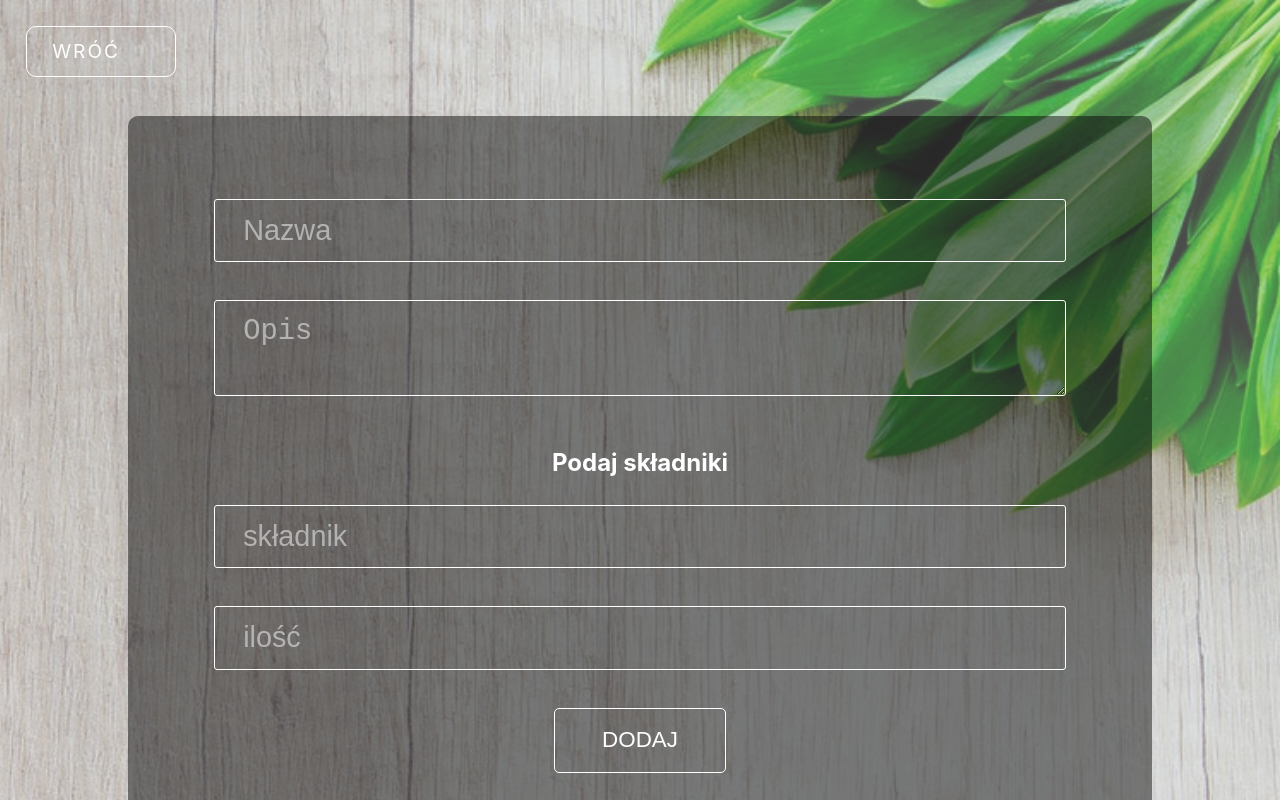
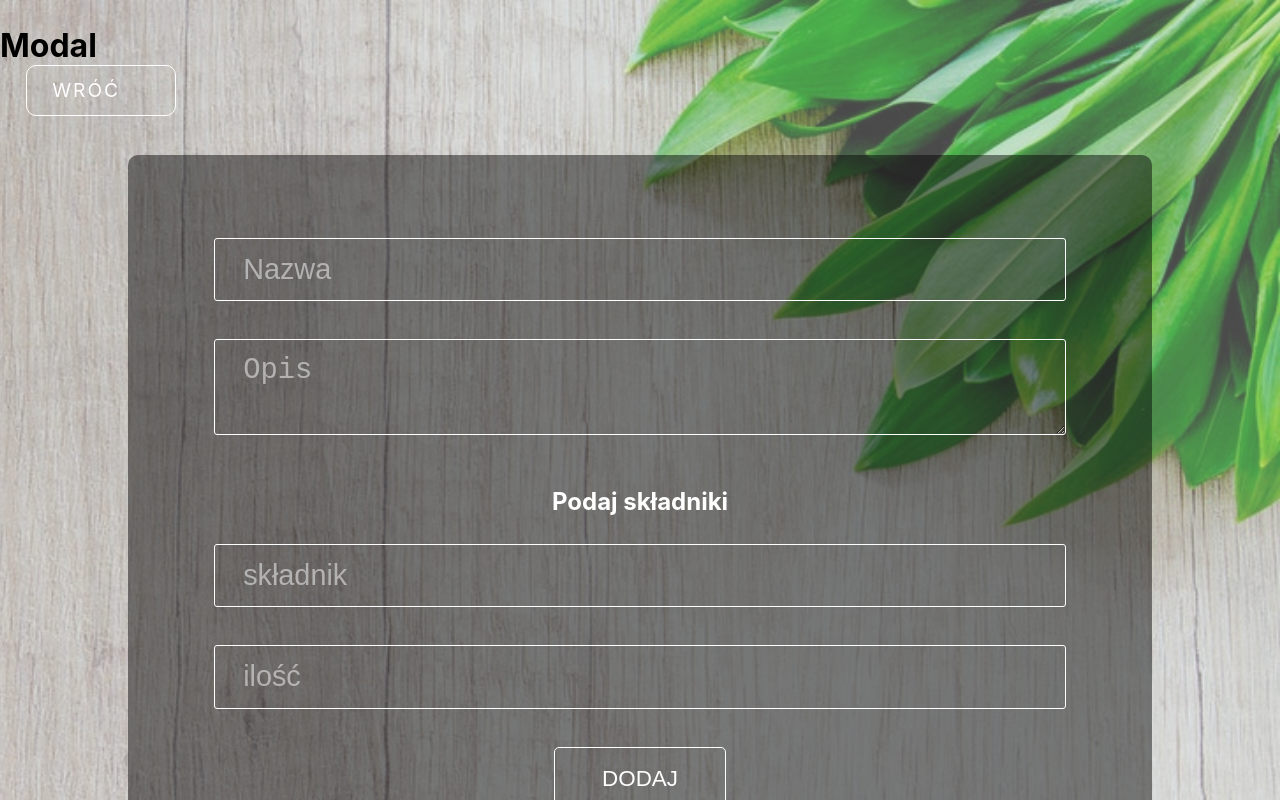
Before and after one commit to atrykp/what-s-for-dinner-react-app, a React (Create React App) app: page /addDish in a window 1280 px wide. Shown: the top 800 px of the page. Built offline with nearby package versions, Linux system fonts and the light colour scheme.

Commit message:
add Modal.js file

```diff
--- /dev/null
+++ b/src/components/Modal.js
@@ -0,0 +1,9 @@
+const Modal = () => {
+  return (
+    <div className="modal">
+      <h1>Modal</h1>
+    </div>
+  );
+};
+
+export default Modal;
--- a/src/pages/AddDish.js
+++ b/src/pages/AddDish.js
@@ -5,6 +5,7 @@ import "../styles/AddDish.css";
 import { v4 } from "uuid";
 import { useDispatch } from "react-redux";
 import { addDish } from "../actions/actions";
+import Modal from "../components/Modal";
 
 const validation = (dish) => {
   if (dish.name.trim().length < 2) {
@@ -194,6 +195,7 @@ const AddDish = () => {
           }
           message="Czy na pewno chcesz opuścić stronę?"
         />
+        <Modal />
         <Link className="backBtn" to="/">
           Wróć
         </Link>
```
Also changed, not shown: 1 other file (tests, documents, lock files or other folders).
